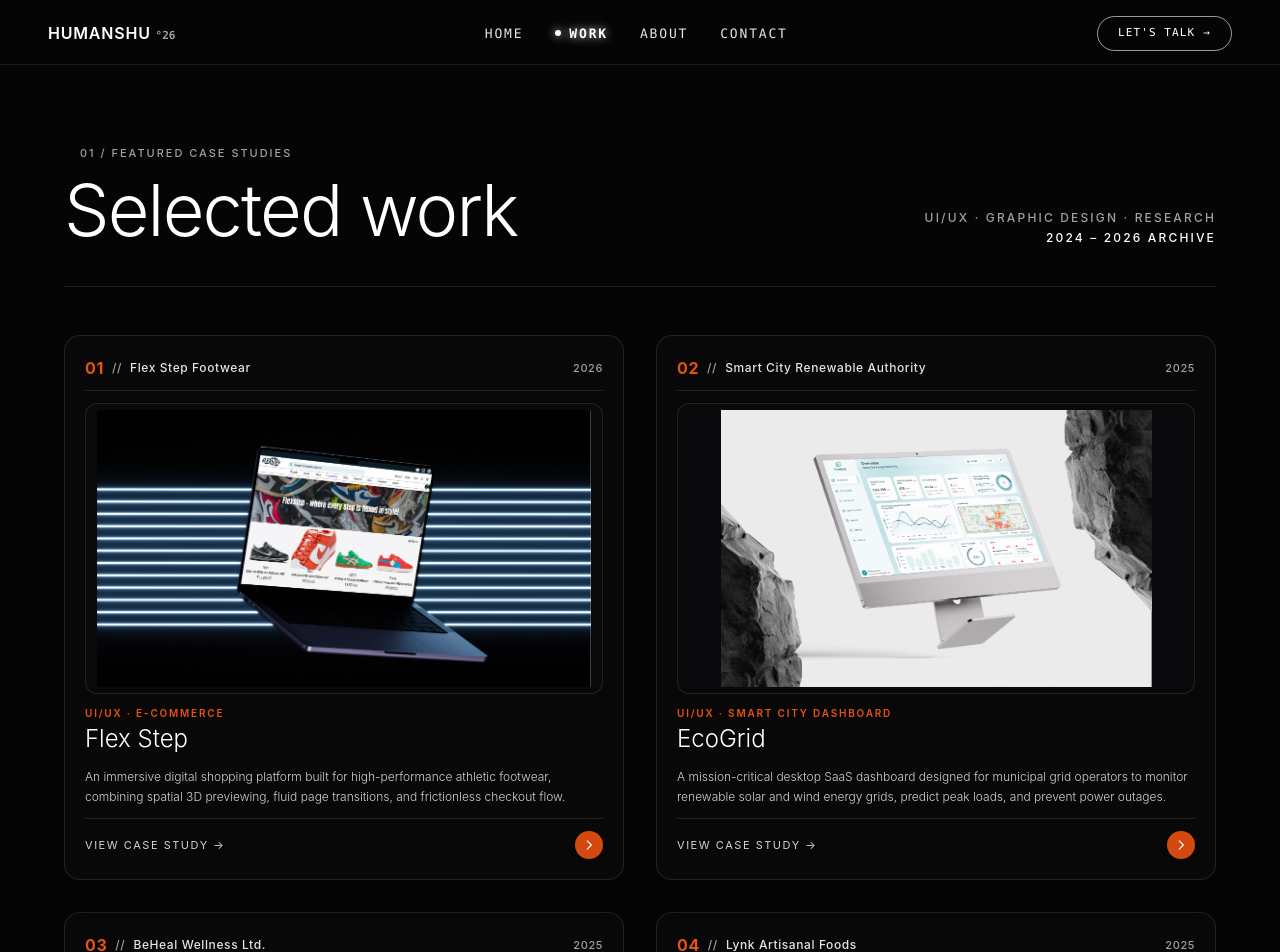
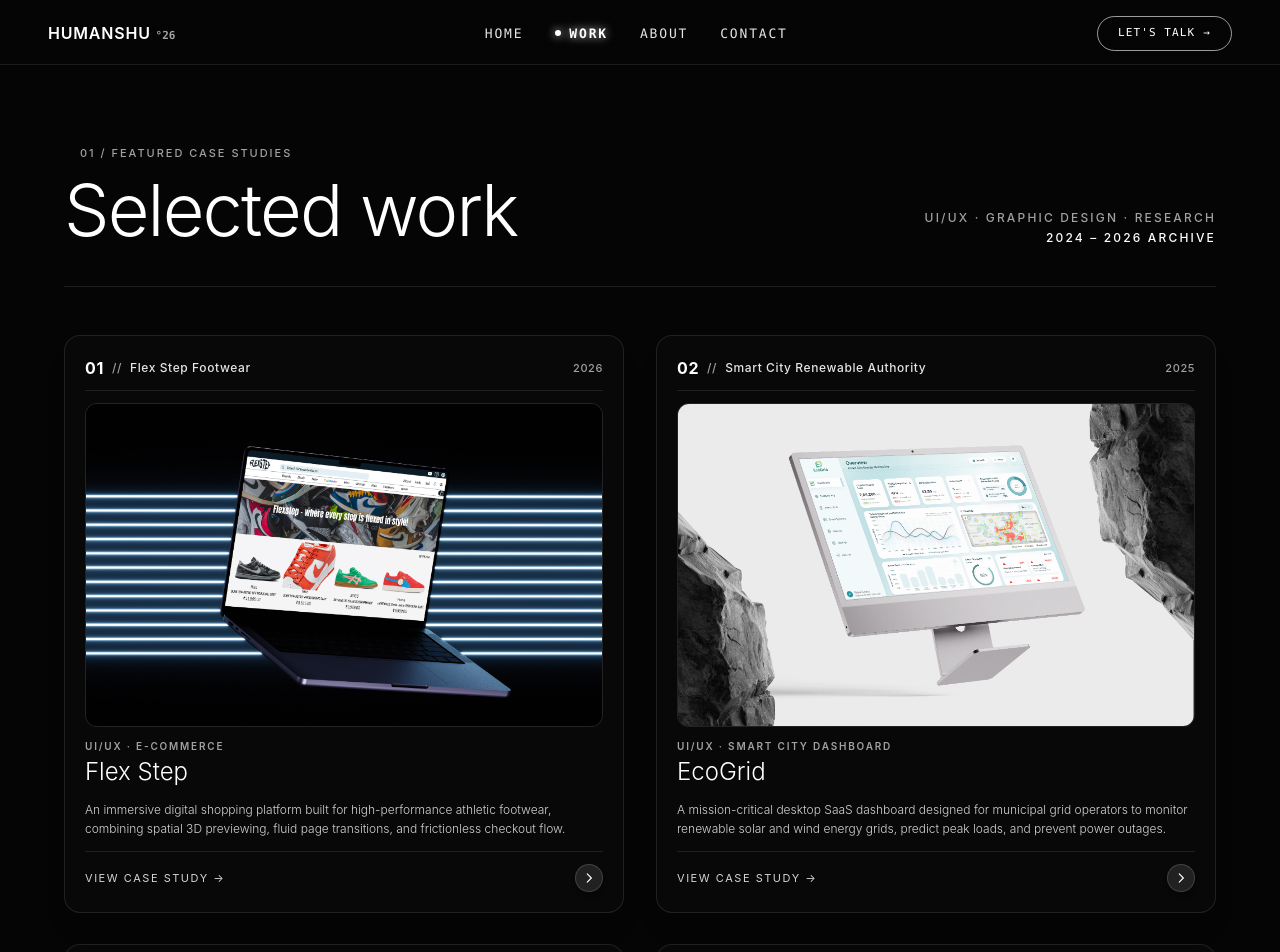
Before and after one commit to araspureh-glitch/humanshu-portfolio, a React (Vite) app: page /work in a window 1280 px wide. Shown: the top 952 px of the page. Built offline with nearby package versions, Linux system fonts and the light colour scheme.

Commit message:
Adjust image fitting to layout and remove orange strokes

```diff
--- a/src/components/SelectedWorkSection.jsx
+++ b/src/components/SelectedWorkSection.jsx
@@ -52,23 +52,23 @@ function TiltWorkCard({ project, onClick }) {
         {/* Top Header Bar */}
         <div className="flex items-center justify-between font-sans text-xs font-medium tracking-wider border-b border-white/10 pb-2.5 text-neutral-400">
           <div className="flex items-center gap-2">
-            <span className="text-base font-bold text-[#EA5211] font-sans">{project.id}</span>
+            <span className="text-base font-bold text-white font-sans">{project.id}</span>
             <span>//</span>
             <span className="truncate max-w-[160px] sm:max-w-none text-neutral-200">{project.client}</span>
           </div>
           <span className="text-[11px] text-neutral-400">{project.year}</span>
         </div>
 
-        {/* Complete Image Preview (Compact 16:9 Aspect Ratio) */}
-        <div className="relative rounded-xl overflow-hidden bg-[#09090b] border border-white/10 group-hover:border-[#EA5211]/40 transition-all duration-300 aspect-[16/9] w-full flex items-center justify-center p-1.5">
+        {/* Adjusted Image Preview (Fills Layout Edge-to-Edge, No Orange Stroke) */}
+        <div className="relative rounded-xl overflow-hidden bg-[#09090b] border border-white/10 group-hover:border-white/25 transition-all duration-300 aspect-[16/10] w-full">
           {project.coverImage ? (
             <img
               src={project.coverImage}
               alt={project.name}
-              className="w-full h-full object-contain rounded-lg transition-transform duration-500 group-hover:scale-[1.02]"
+              className="w-full h-full object-cover transition-transform duration-500 group-hover:scale-[1.03]"
             />
           ) : (
-            <div className={`w-full h-full rounded-lg bg-gradient-to-br ${project.imageBg} p-4 flex flex-col justify-center items-center text-center space-y-2`}>
+            <div className={`w-full h-full bg-gradient-to-br ${project.imageBg} p-4 flex flex-col justify-center items-center text-center space-y-2`}>
               <div className="w-10 h-10 rounded-xl bg-white/10 border border-white/20 flex items-center justify-center text-lg font-bold text-white">
                 {project.name.charAt(0)}
               </div>
@@ -82,10 +82,10 @@ function TiltWorkCard({ project, onClick }) {
 
         {/* Title & Category */}
         <div>
-          <span className="text-[10px] font-sans tracking-[0.18em] uppercase text-[#EA5211] block font-semibold mb-0.5">
+          <span className="text-[10px] font-sans tracking-[0.18em] uppercase text-neutral-400 block font-semibold mb-0.5">
             {project.category}
           </span>
-          <h3 className="text-xl sm:text-2xl font-light text-white font-sans group-hover:text-[#EA5211] transition-colors duration-300">
+          <h3 className="text-xl sm:text-2xl font-light text-white font-sans group-hover:text-amber-100 transition-colors duration-300">
             {project.name}
           </h3>
         </div>
@@ -98,10 +98,10 @@ function TiltWorkCard({ project, onClick }) {
 
       {/* Bottom Simplified Action Footer */}
       <div className="pt-3 border-t border-white/10 flex items-center justify-between relative z-10 mt-3">
-        <span className="text-[11px] font-sans tracking-[0.14em] uppercase text-neutral-300 group-hover:text-[#EA5211] transition-colors">
+        <span className="text-[11px] font-sans tracking-[0.14em] uppercase text-neutral-300 group-hover:text-white transition-colors">
           View Case Study →
         </span>
-        <div className="w-7 h-7 rounded-full bg-[#EA5211]/90 text-white flex items-center justify-center shadow-md group-hover:scale-110 group-hover:bg-[#EA5211] transition-all duration-300 flex-shrink-0">
+        <div className="w-7 h-7 rounded-full bg-white/10 text-white border border-white/15 flex items-center justify-center shadow-md group-hover:scale-110 group-hover:bg-white/20 group-hover:border-white/30 transition-all duration-300 flex-shrink-0">
           <svg className="w-3.5 h-3.5 transition-transform group-hover:translate-x-0.5" fill="none" stroke="currentColor" viewBox="0 0 24 24">
             <path strokeLinecap="round" strokeLinejoin="round" strokeWidth="2" d="M9 5l7 7-7 7" />
           </svg>
@@ -127,7 +127,7 @@ export default function SelectedWorkSection() {
         <div className="flex flex-col sm:flex-row sm:items-end justify-between pb-10 border-b border-white/10 gap-6">
           <div>
             <div className="flex items-center gap-2.5 font-sans text-[11px] text-neutral-400 uppercase tracking-[0.18em] font-medium">
-              <span className="w-1.5 h-1.5 rounded-full bg-[#EA5211] animate-ping"></span>
+              <span className="w-1.5 h-1.5 rounded-full bg-white/80 animate-ping"></span>
               <span>01 / FEATURED CASE STUDIES</span>
             </div>
             <h2 className="text-4xl sm:text-6xl lg:text-7xl font-light text-white tracking-tight mt-3 font-sans">
```
